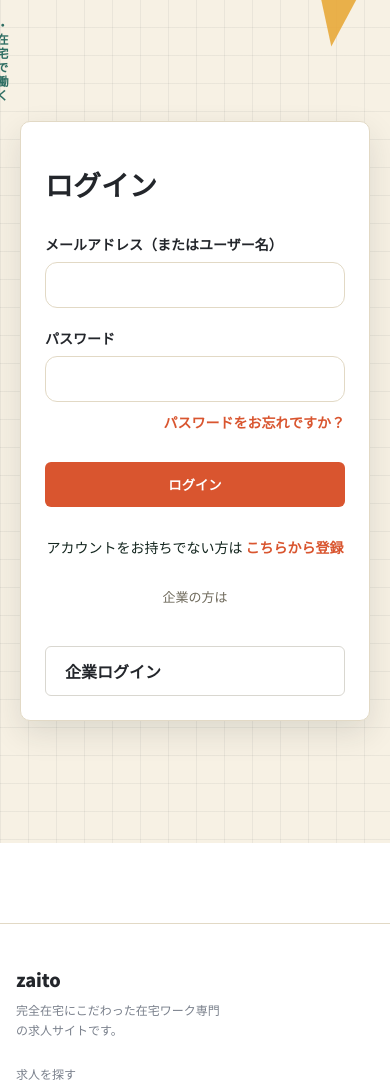
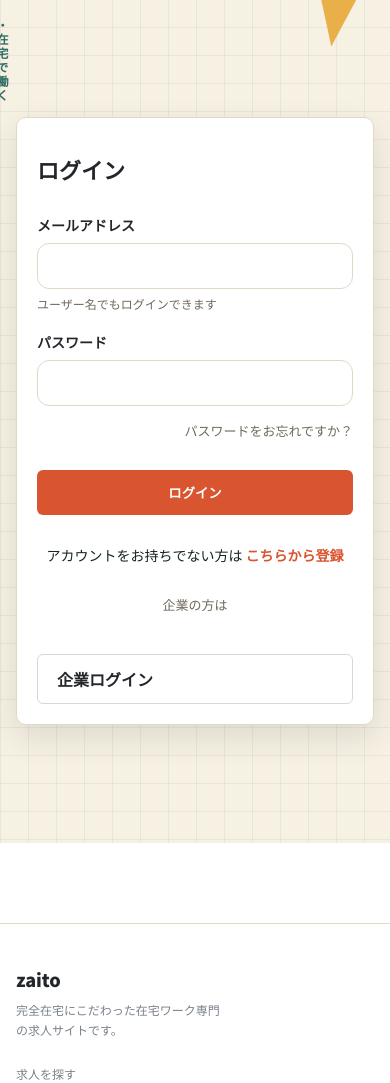
Before and after one commit to okonomidonn/test, a WordPress theme: template wordpress-theme/zaito/page-login.php in a window 390 px wide. Shown: the part 79-1162 px from the top of the page. Run offline with PHP 8.4 and a stand-in for WordPress, Linux system fonts and the light colour scheme; the site name, menu and one post (Sample post) are stand-ins, and other content is empty; some libraries are stand-ins or nearby versions.

Commit message:
ログインページのモバイル表示を修正(iPhone実機での崩れ報告を受けて)
iframeでの実機幅(390px)検証により、「パスワードをお忘れですか？」リンクが
ボタンと同じ太字コーラル色で表示され、ログインボタンが2つ並んでいるように
見えてしまう問題を特定。リンクを控えめな色・通常太さ・小さめフォントに変更。
また「メールアドレス（またはユーザー名）」のラベルは実機フォントによって
不自然な位置で改行される可能性があったため、ラベルを「メールアドレス」に
簡略化し、補足を<small>で下に表示する形に変更。auth-main/auth-cardの
パディングも480px以下向けにさらに縮小。

Co-Authored-By: Claude Sonnet 5 <noreply@anthropic.com>

```diff
--- a/wordpress-theme/zaito/page-company-login.php
+++ b/wordpress-theme/zaito/page-company-login.php
@@ -26,7 +26,7 @@ get_header();
       <form method="post" action="<?php echo esc_url( site_url( 'wp-login.php', 'login_post' ) ); ?>" class="auth-form">
         <input type="hidden" name="redirect_to" value="<?php echo esc_url( $zaito_login_redirect_to ); ?>" />
         <div class="form-group">
-          <label for="user_login">メールアドレス（またはユーザー名）</label>
+          <label for="user_login">メールアドレス</label>
           <input
             type="text"
             id="user_login"
@@ -35,6 +35,7 @@ get_header();
             value="<?php echo isset( $_POST['log'] ) ? esc_attr( $_POST['log'] ) : ''; ?>"
             required
           />
+          <small>ユーザー名でもログインできます</small>
         </div>
 
         <div class="form-group">
--- a/wordpress-theme/zaito/page-login.php
+++ b/wordpress-theme/zaito/page-login.php
@@ -32,7 +32,7 @@ get_header();
       <form method="post" action="<?php echo esc_url( site_url( 'wp-login.php', 'login_post' ) ); ?>" class="auth-form">
         <input type="hidden" name="redirect_to" value="<?php echo esc_url( $zaito_login_redirect_to ); ?>" />
         <div class="form-group">
-          <label for="user_login">メールアドレス（またはユーザー名）</label>
+          <label for="user_login">メールアドレス</label>
           <input
             type="text"
             id="user_login"
@@ -41,6 +41,7 @@ get_header();
             value="<?php echo isset( $_POST['log'] ) ? esc_attr( $_POST['log'] ) : ''; ?>"
             required
           />
+          <small>ユーザー名でもログインできます</small>
         </div>
 
         <div class="form-group">
--- a/wordpress-theme/zaito/style.css
+++ b/wordpress-theme/zaito/style.css
@@ -983,7 +983,12 @@ img, video, table, iframe {
 }
 .auth-link-right {
   text-align: right;
-  margin: -10px 0 20px;
+  margin: -6px 0 20px;
+}
+.auth-link-right a {
+  color: var(--muted);
+  font-weight: 500;
+  font-size: 13px;
 }
 .auth-description {
   color: var(--muted);
@@ -1973,4 +1978,14 @@ img, video, table, iframe {
   .job-detail-header h1 {
     font-size: 22px;
   }
-}
+  .auth-main {
+    padding: 24px 16px;
+  }
+  .auth-card {
+    padding: 20px;
+  }
+  .auth-card h1 {
+    font-size: 22px;
+    margin-bottom: 20px;
+  }
+}
```
